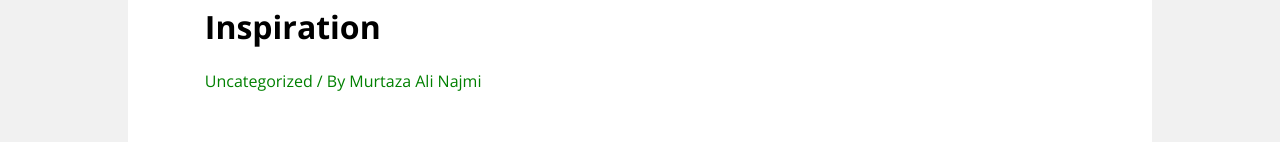
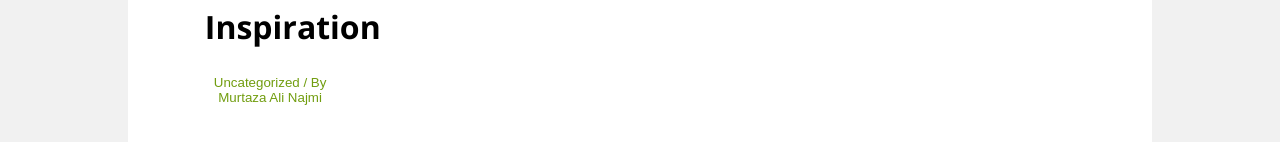
Before and after one commit to thesanjithkumar/react-clone-hennacrafts, a React (Create React App) app: page /Blog1 in a window 1280 px wide. Shown: the part 557-699 px from the top of the page. Built offline with nearby package versions, Linux system fonts and the light colour scheme.

Commit message:
Update Blog1.js

```diff
--- a/src/components/ui/blogpage/Blog1.js
+++ b/src/components/ui/blogpage/Blog1.js
@@ -1,4 +1,5 @@
 import classes from "./Blogs.module.css";
+
 import { useHistory} from "react-router-dom";
 
 export default function Blog1() {
@@ -9,7 +10,12 @@ export default function Blog1() {
   const handleRoute2=()=>{
     history.push('/Blog2')
   }
+  const handleRoute4 = () => {
+    history.push("/BlogUncat1");
+  };
+
   return (
+
     <div className={classes.container}>
       <div className={classes.whitecontainer}>
         <div className={classes.border}>
@@ -17,10 +23,10 @@ export default function Blog1() {
         <h1>
         The Best Of The Best Bridal Foot Mehendi For Your Inspiration
         </h1>
-        <p className={classes.text1}>
-      Uncategorized / By Murtaza Ali Najmi
-      </p>
-      <p className={classes.text2}>
+        <button className={classes.slip_button} onClick={handleRoute4}>
+        Uncategorized / By Murtaza Ali Najmi
+      </button>
+<p className={classes.text2}>
       The Best Of The Best Bridal Foot Mehendi For Your Inspiration
       </p>
       <img className={classes.img2} src="https://hennacrafts.com/wp-content/uploads/2021/03/word-image-39.jpeg" alt=""/>
```
